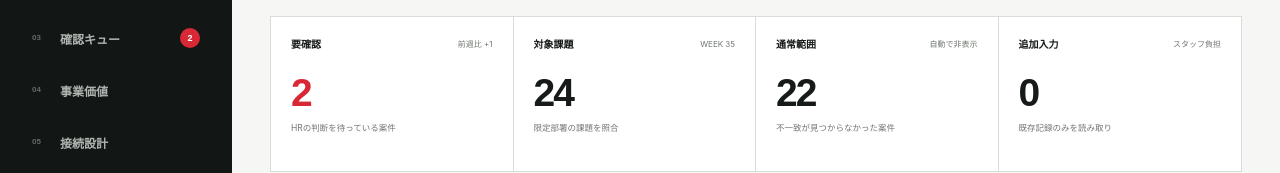
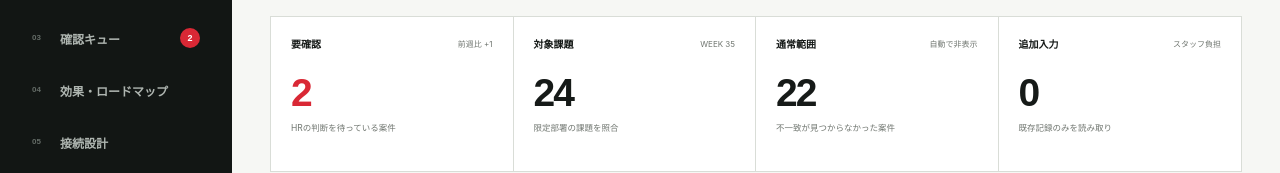
Before and after one commit to Jsmitty78/pencil-people-bridge, a Next.js app: page / in a window 1280 px wide. Shown: the part 207-380 px from the top of the page. Built offline with nearby package versions, Linux system fonts and the light colour scheme.

Commit message:
Replace financial tab with impact roadmap

```diff
--- a/app/page.tsx
+++ b/app/page.tsx
@@ -2,12 +2,12 @@
 
 import { useEffect, useMemo, useState } from "react";
 import PipelineLab from "./PipelineLab";
-import BusinessValue from "./BusinessValue";
+import ImpactRoadmap from "./ImpactRoadmap";
 
 type Source = "Backlog" | "Chatwork" | "会議記録";
 type Severity = "high" | "medium" | "normal";
 type Status = "未確認" | "面談候補" | "確認済み" | "誤検知";
-type View = "overview" | "pipeline" | "review" | "business" | "architecture";
+type View = "overview" | "pipeline" | "review" | "impact" | "architecture";
 type Lang = "ja" | "en";
 type Evidence = { source: Source; date: string; role: string; text: string; flagged?: boolean };
 type ReviewCase = {
@@ -102,14 +102,14 @@ const EN: Record<string, string> = {
   "概要": "Overview",
   "確認キュー": "Review queue",
   "データ登録・検知": "Data & detection",
-  "事業価値": "Business value",
+  "効果・ロードマップ": "Impact & roadmap",
   "接続設計": "Connection design",
   "実データ・実APIは未接続": "No live data or APIs connected",
   "共有理解のズレを、案件単位で見つける。": "Find gaps in shared understanding, issue by issue.",
   "今週の確認キュー": "This week's review queue",
   "読み取り専用パイロット設計": "Read-only pilot design",
   "実データから問題検知までを動かす。": "Run the complete data-to-detection pipeline.",
-  "改善効果を、時間と金額で説明する。": "Explain the impact in time and financial value.",
+  "働き方の変化と、次の段階を示す。": "Show the workflow impact and next stages.",
   "CSV出力": "Export CSV",
   "照合中...": "Analyzing...",
   "架空データで再実行": "Run fictional demo",
@@ -250,7 +250,7 @@ export default function Home() {
           <button className={view === "overview" ? "active" : ""} onClick={() => setView("overview")}><span>01</span>{t("概要")}</button>
           <button className={view === "pipeline" ? "active" : ""} onClick={() => setView("pipeline")}><span>02</span>{t("データ登録・検知")}</button>
           <button className={view === "review" ? "active" : ""} onClick={() => setView("review")}><span>03</span>{t("確認キュー")}<b>{reviewCount}</b></button>
-          <button className={view === "business" ? "active" : ""} onClick={() => setView("business")}><span>04</span>{t("事業価値")}</button>
+          <button className={view === "impact" ? "active" : ""} onClick={() => setView("impact")}><span>04</span>{t("効果・ロードマップ")}</button>
           <button className={view === "architecture" ? "active" : ""} onClick={() => setView("architecture")}><span>05</span>{t("接続設計")}</button>
         </nav>
         <div className="sidebarFoot"><span className="demoDot" /><div><strong>CONCEPT DEMO</strong><small>{t("実データ・実APIは未接続")}</small></div></div>
@@ -258,7 +258,7 @@ export default function Home() {
 
       <section className="workspace">
         <header className="topbar">
-          <div><span className="eyebrow">HR REVIEW CONSOLE</span><h1>{view === "overview" ? t("共有理解のズレを、案件単位で見つける。") : view === "pipeline" ? t("実データから問題検知までを動かす。") : view === "review" ? t("今週の確認キュー") : view === "business" ? t("改善効果を、時間と金額で説明する。") : t("読み取り専用パイロット設計")}</h1></div>
+          <div><span className="eyebrow">HR REVIEW CONSOLE</span><h1>{view === "overview" ? t("共有理解のズレを、案件単位で見つける。") : view === "pipeline" ? t("実データから問題検知までを動かす。") : view === "review" ? t("今週の確認キュー") : view === "impact" ? t("働き方の変化と、次の段階を示す。") : t("読み取り専用パイロット設計")}</h1></div>
           <div className="topActions">
             <div className="languageToggle" aria-label="Language">
               <button className={lang === "ja" ? "active" : ""} onClick={() => setLang("ja")}>日本語</button>
@@ -270,7 +270,7 @@ export default function Home() {
         </header>
 
         {view === "pipeline" && <PipelineLab lang={lang} />}
-        {view === "business" && <BusinessValue lang={lang} />}
+        {view === "impact" && <ImpactRoadmap lang={lang} />}
 
         {view === "overview" && <div className="content overviewView">
           <section className="notice"><div><span>DEMO DATA</span><strong>{t("この画面の案件・メッセージ・数値はすべて架空です。")}</strong></div><p>{t("AIは確認候補と根拠を整理するだけです。人や感情を評価せず、最終判断はHRが行います。")}</p></section>
```
